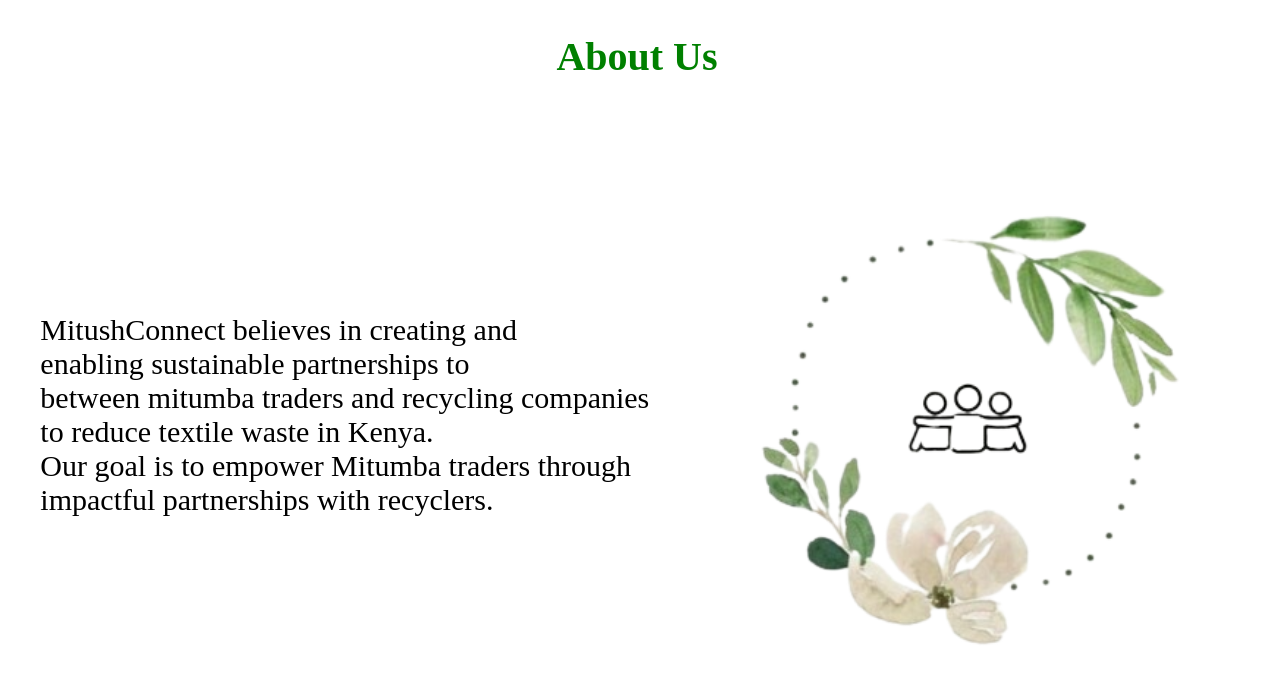
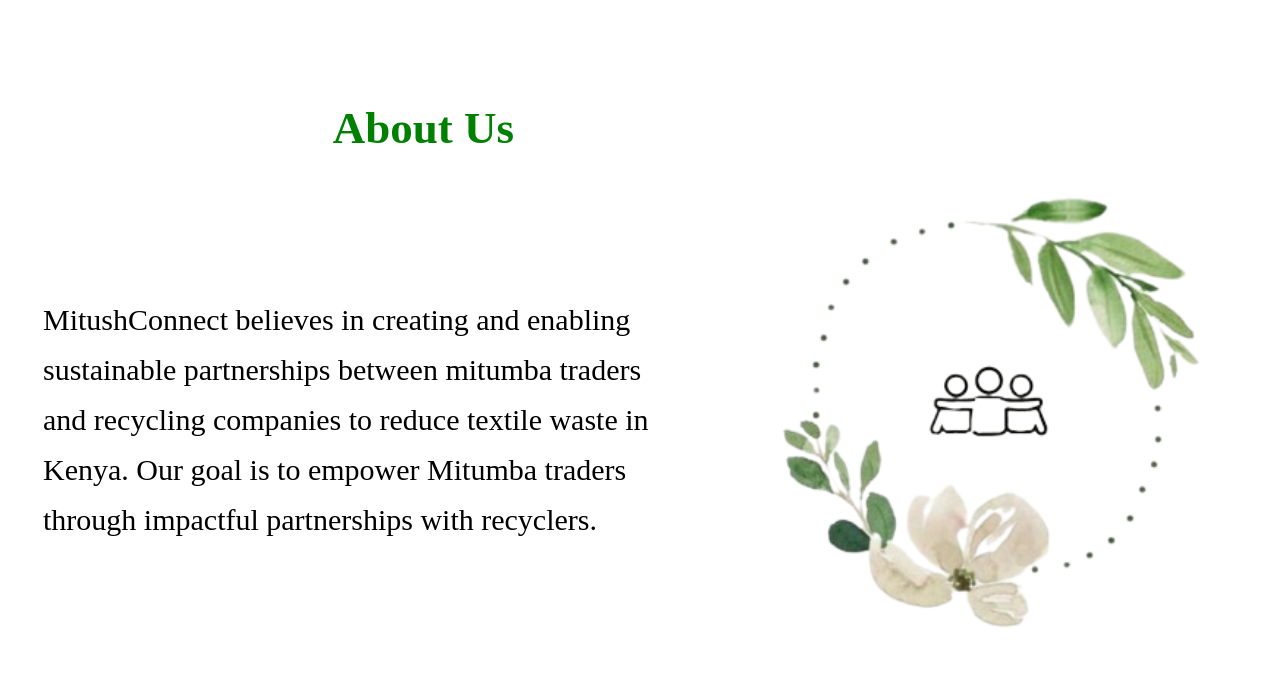
Before and after one commit to akirachix/Intore-Informational, a React (Create React App) app in the folder mitushconnect/: page / in a window 1280 px wide. Shown: the top 684 px of the page. Built offline with nearby package versions, Linux system fonts and the light colour scheme.

Commit message:
Added about

```diff
--- a/mitushconnect/src/About Us/index.css
+++ b/mitushconnect/src/About Us/index.css
@@ -1,186 +1,306 @@
-.about {
+.about-heading {
   color: green;
-  font-size: 40px;
+  font-size: 45px;
   font-family: "Times New Roman", Times, serif;
   align-items: center;
-  margin-left: 43%;
-  /* margin-left: -20px; */
-  /* margin-bottom: -10%; */
+  margin-left: 40%;
+
   padding: 6px;
 }
 
-.abouttext {
+.about-text p{
   font-size: 30px;
   font-family: "Times New Roman", Times, serif;
   margin-top: 200px;
 }
-.aboutdiv {
+.about-text{
+  width:50%;
+  line-height: 50px;
+  margin-left:10px ;
+}
+.about-container{
   display: flex;
   justify-content: space-evenly;
+
 }
 .image {
   width: 550px;
   height: auto;
-  margin-top: -30%;
+  margin-top: -5%;
+  margin-right:10px ;
 }
 
 @media(min-width:280px) and (max-width:400px) {
-  .about {
+  .about-heading {
    color: green;
     font-size: 30px;
-    font-family: "Times New Roman", Times, serif;
-    align-items: center;
-    text-align: center;
-    margin-left: -20px;
-    /* margin-bottom: ; */
+
+    margin-left:26%;
+
     padding-bottom: 10px;
 
   }
 
-  .abouttext {
+
+  .about-text p{
+    font-size: 20px;
+    margin-top: 10px;
+    margin-left: -4%;
+  }
+  .about-text{
+    width: 85%;
+    line-height: 30px;
+    margin-left:2% ;
+  }
+  .about-container {
+
+    flex-wrap: wrap;
+    justify-content: space-evenly;
+   overflow: hidden;
+    gap: 10px;
+    margin-left: 4%;
+  }
+  .image {
+    width: 240px;
+    height: auto;
+    margin-top: -18%;
+    align-items: center;
+
+  }
+}
+
+@media  screen and (min-width:410px) and (max-width:500px) {
+  .about-heading {
+    color: green;
+    font-size: 30px;
+
+    margin-left:26%;
+
+    padding-bottom: 10px;
+
+  }
+
+  .about-text {
     font-size: 17px;
     font-family: "Times New Roman", Times, serif;
-    /* margin-top: 30%; */
+    width: 85%;
+    line-height: 30px;
+    margin-left:2% ;
     text-align: center;
     margin-top: 2px;
     margin-bottom: -5px;
     padding: 4%;
   }
-  .aboutdiv {
-    display: flex;
+  .about-text p{
+    font-size: 20px;
+    margin-top: 10px;
+    margin-left: -4%;
+  }
+
+  .about-container {
+
     flex-wrap: wrap;
     justify-content: space-evenly;
     /* margin-bottom: -60px; */
     gap: 10px;
+    margin-left: 4%;
+    overflow: hidden;
   }
   .image {
-    width: 220px;
+    width: 250px;
     height: auto;
-    /* margin-top: -20%; */
+    margin-top: -19%;
+    align-items: center;
+
+  }
+}
+@media  screen and (min-width:510px) and (max-width:700px) {
+  .about-heading {
+     color: green;
+    font-size: 30px;
+    margin-left:36%;
+    padding-bottom: 10px;
+
+  }
+
+  .about-text {
+
+      width:80%;
+      line-height: 50px;
+      margin-left:5% ;
+
+  }
+  .about-text p{
+    font-size: 20px;
+    margin-top: 10px;
+    margin-left: -3%;
+  }
+
+  .about-container {
+    overflow-x: hidden;
+    flex-wrap: wrap;
+    justify-content: space-evenly;
+    gap: 10px;
+  }
+  .image {
+    width: 302px;
+    margin-left:-3% ;
+    margin-top: -19%;
+
+
   }
 }
 
-@media  screen and (min-width:410px) and (max-width:500px) {
-  .about {
+@media  screen and (min-width:730px) and (max-width:780px) {
+  .about-heading{
     color: green;
-    font-size: 35px;
-    font-family: "Times New Roman", Times, serif;
-    align-items: center;
-    text-align: center;
-    margin-left: -20px;
-    /* margin-bottom: ; */
-    padding-top: 50px;
+    font-size: 45px;
+    margin-left: 35%;
+
+
 
   }
 
-  .abouttext {
-
-    font-size: 21px;
-    font-family: "Times New Roman", Times, serif;
-    /* margin-top: 30%; */
-    text-align: center;
-    /* margin-top: 20px; */
-    margin-top: 95px;
-    padding: 4%;
+  .about-text p{
+    font-size: 25px;
+    width:110%;
   }
-  .aboutdiv {
+  .about-text{
+    width:70%;
+    line-height: 50px;
+    margin-top: -27%;
+    margin-left:-6% ;
+  }
+  .about-container  {
     display: flex;
+     overflow: hidden;
+     padding: 10px 10px;
     flex-wrap: wrap;
     justify-content: space-evenly;
+
   }
   .image {
-    width: 352px;
+    width: 380px;
     height: auto;
-    /* margin-top: -20%; */
+    margin-left: 2%;
+    margin-top: -12%;
   }
-}
-@media  screen and (min-width:510px) and (max-width:700px) {
-  .about {
-    color: green;
-    font-size: 34px;
-    font-family: "Times New Roman", Times, serif;
-    align-items: center;
-    text-align: center;
-    margin-left: -20px;
-    margin-bottom: -15%;
-    padding: 6px;
 
 }
 
-  .abouttext {
-    font-size: 18px;
+@media  screen and (min-width:790px) and (max-width:890px) {
+  .about-heading {
+    color: green;
+    font-size: 45px;
+
     font-family: "Times New Roman", Times, serif;
-    /* margin-top: 30%; */
-    text-align: center;
-    /* margin-bottom: 2px; */
+    align-items: center;
+    margin-left: 35%;
+    padding: 16px;
   }
-  .aboutdiv {
+
+
+
+  .about-text p{
+    font-size: 30px;
+    font-family: "Times New Roman", Times, serif;
+    margin-top: 45px;
+
+  }
+  .about-text{
+    width:89%;
+    line-height: 50px;
+    margin-left:10px ;
+  }
+  .about-container{
     display: flex;
+    overflow: hidden;
+
     flex-wrap: wrap;
     justify-content: space-evenly;
-    /* padding: px; */
+
   }
   .image {
-    width: 320px;
+    width: 510px;
     height: auto;
-    /* margin-top: -20%; */
+    margin-top: -16%;
+    margin-right:12px ;
   }
 }
-@media  screen and (min-width:710px) and (max-width:820px) {
-  .about {
+@media  screen and (min-width:900px) and (max-width:1024px) {
+  .about-heading {
     color: green;
-    font-size: 30px;
+    font-size: 45px;
     font-family: "Times New Roman", Times, serif;
     align-items: center;
-    text-align: center;
-    margin-left: -20px;
+    margin-left: 35%;
+    padding: 6px;
+  }
+
+  .about-text p{
+    font-size:29px;
+    font-family: "Times New Roman", Times, serif;
+    margin-top: 87px;
 
   }
-
-  .abouttext {
-    font-size: 25px;
-    font-family: "Times New Roman", Times, serif;
-    /* margin-top: 30%; */
-    text-align: center;
-    margin-bottom: 8px;
+  .about-text{
+    width:120%;
+    line-height: 50px;
+    margin-left:20px ;
   }
-  .aboutdiv {
-    display: flex;
+  .about-container {
+    display: grid;
+    grid-template-columns: auto auto;
+    gap: 1%;
     flex-wrap: wrap;
     justify-content: space-evenly;
+    /* gap: 3px; */
+    overflow: hidden;
+    margin-left: 6%;
   }
-  .image {
-    width: 320px;
+  .image img {
+    width: 90%;
     height: auto;
-    /* margin-top: -20%; */
+    margin-top: -21%;
+    margin-right:10px;
+    margin-left: 3%;
+
   }
 }
 
-
-@media  screen and (min-width:900px) and (max-width:1024px) {
-  .about {
+@media  screen and (min-width:1240px) and (max-width:1280px) {
+  .about-heading {
     color: green;
-    font-size: 50px;
+    font-size: 45px;
     font-family: "Times New Roman", Times, serif;
     align-items: center;
-    margin-left: 43%;
-    padding-top: 10px;
+    margin-left: 26%;
+    margin-top: 8%;
+    padding: 0;
   }
 
-  .abouttext {
-    font-size: 25px;
+  .about-text p{
+    font-size: 30px;
     font-family: "Times New Roman", Times, serif;
-    margin-top: 30%;
+    margin-top: 200px;
   }
-  .aboutdiv {
+  .about-text{
+    width:50%;
+    line-height: 50px;
+    margin-left:15px ;
+
+  }
+  .about-container {
     display: flex;
-    flex-wrap: wrap;
     justify-content: space-evenly;
-    padding: 10px;
+    /* gap: 3px; */
+    margin-top: -7%;
+
   }
   .image {
-    width: 450px;
+    width: 550px;
     height: auto;
-    margin-top: -30%;
+    margin-top: -9%;
+    margin-right:-9px ;
   }
 }
--- a/mitushconnect/src/About Us/index.js
+++ b/mitushconnect/src/About Us/index.js
@@ -3,23 +3,26 @@
     return(
 
         <div>
-          <h1 className='about'>About Us</h1>
+          <h1 className='about-heading'>About Us</h1>
 
-          <div className='aboutdiv'>
-            <div className='aboutUs'>
+          <div className='about-container'>
+            {/* <div className='aboutUs'> */}
            {/* <h1 className='aboutHeading'>Mitush
            <br/>Connect</h1> */}
-           <p className="abouttext">
-            MitushConnect believes in creating and<br></br> enabling sustainable partnerships
+           <div className="about-text">
+           <p >
+            MitushConnect believes in creating and enabling sustainable partnerships
+            between mitumba traders and
+            recycling companies to reduce textile waste in Kenya.
+            Our goal is to empower Mitumba traders
+            through impactful partnerships with recyclers.
+            </p>
 
-            to  <br></br> between mitumba traders and
-            recycling companies  <br></br>to reduce textile waste in Kenya.
-            <br></br>Our goal is to empower Mitumba traders
-            through<br></br>impactful partnerships with recyclers.
-            </p>
            </div>
 
-           <div >
+           {/* </div> */}
+
+           <div  className = "image" >
             <img className='image' src="/Images/about2.png" alt='about2'/>
            </div>
 
```
Lines whose indentation alone changed are shown as unchanged.
